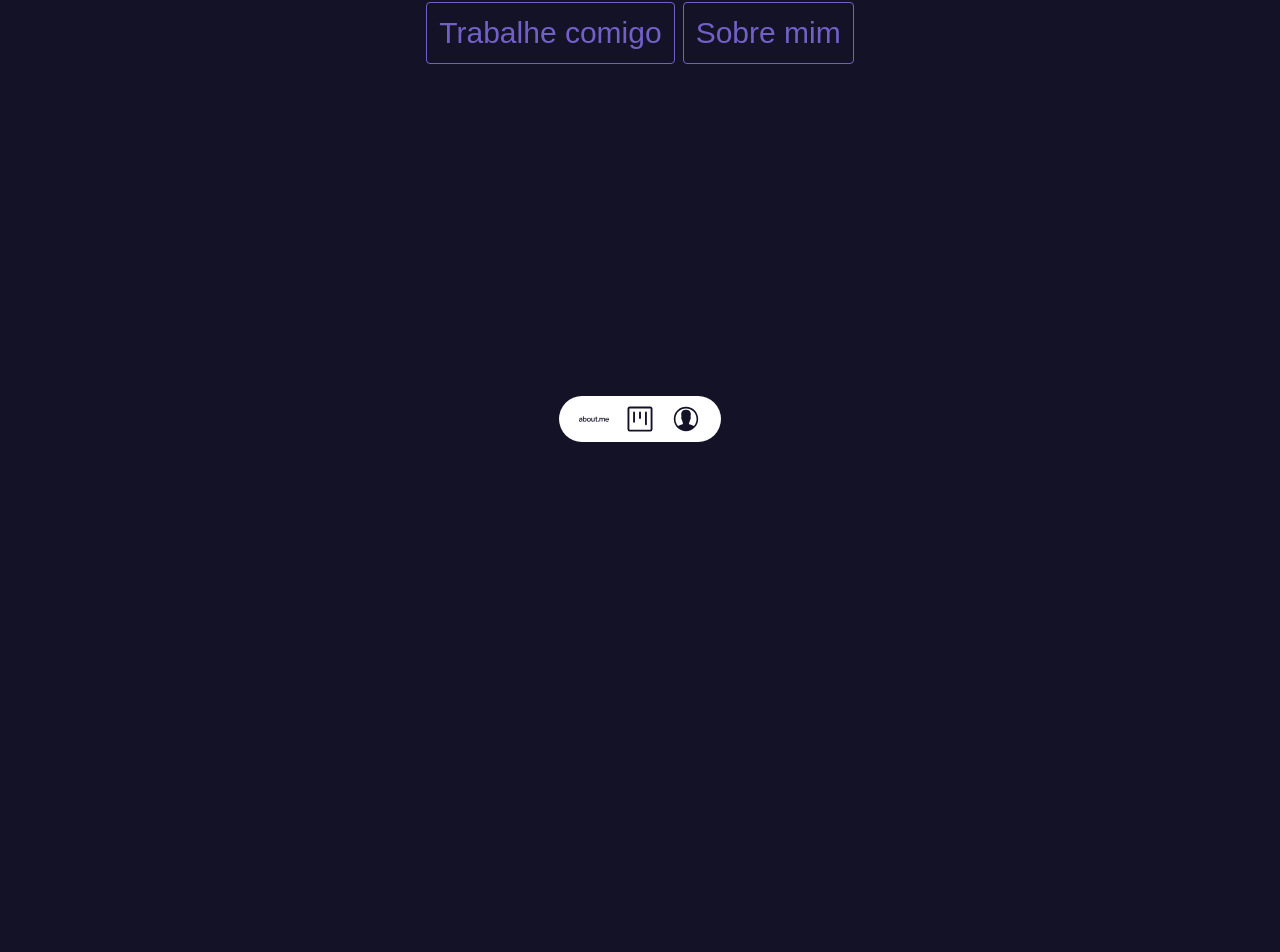
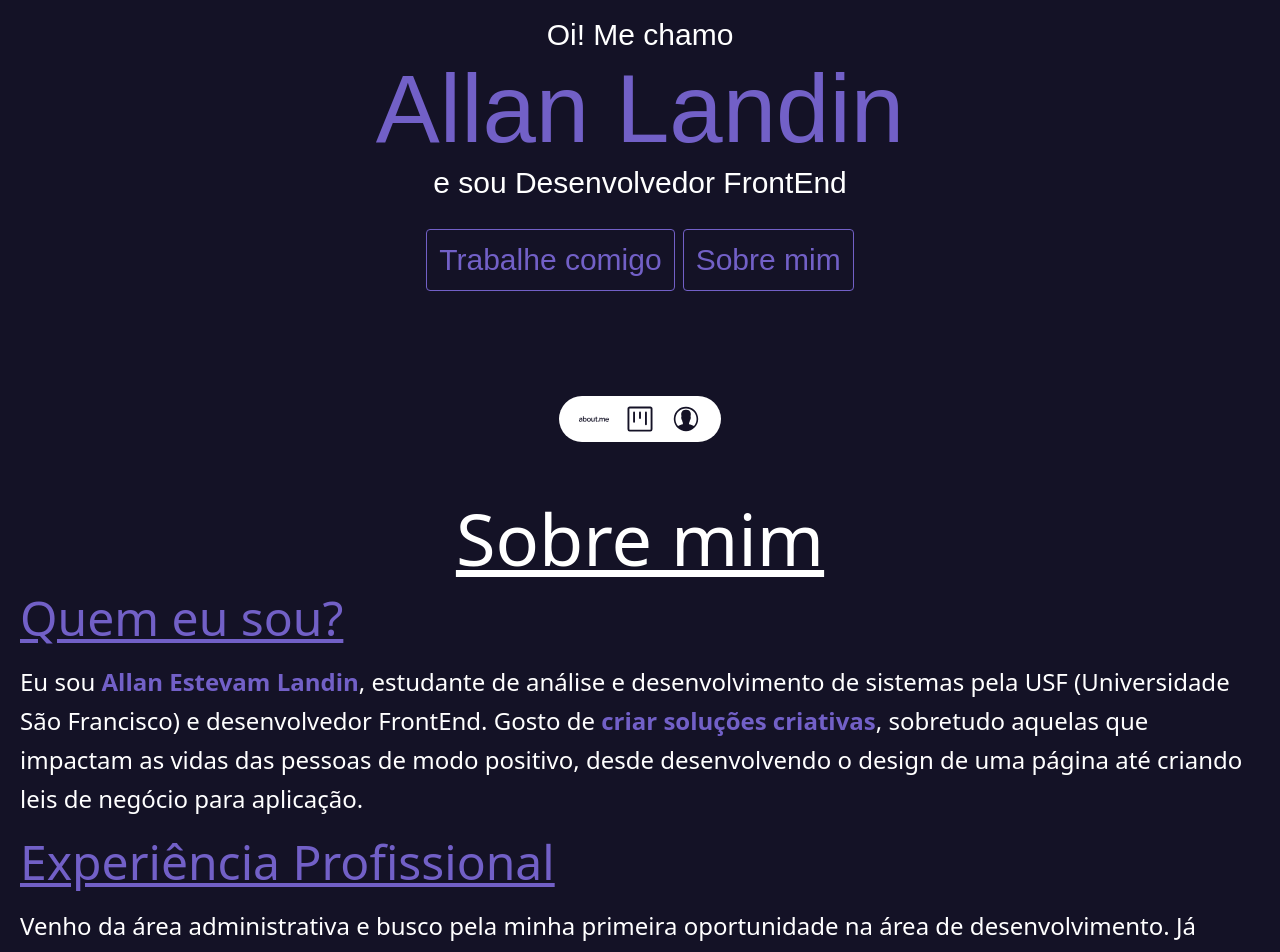
Before and after one commit to AllanLandin/Portfolio, a Next.js app: page / in a window 1280 px wide. Shown: the part 318-1270 px from the top of the page. Before the commit the page ends 800 px from the top, so only its background shows below. Built offline with nearby package versions, Linux system fonts and the light colour scheme.

Commit message:
Add about and change the height of the hero component

```diff
--- a/app/components/About.js
+++ b/app/components/About.js
@@ -1,3 +1,48 @@
+import { Fade, Zoom } from "react-awesome-reveal";
+
 export default function About() {
-  return <article></article>;
+  return (
+    <Zoom>
+      <article className="p-5 font-roboto leading-relaxed rounded text-2xl flex flex-col gap-5">
+        <h3 className="text-7xl text-center underline">Sobre mim</h3>
+        <section className="flex flex-col gap-5">
+          <p className="text-5xl text-emphasis underline">Quem eu sou?</p>
+          <p>
+            Eu sou{" "}
+            <span className="text-emphasis font-bold">
+              Allan Estevam Landin
+            </span>
+            , estudante de análise e desenvolvimento de sistemas pela USF
+            (Universidade São Francisco) e desenvolvedor FrontEnd. Gosto de{" "}
+            <span className="text-emphasis font-bold">
+              criar soluções criativas
+            </span>
+            , sobretudo aquelas que impactam as vidas das pessoas de modo
+            positivo, desde desenvolvendo o design de uma página até criando
+            leis de negócio para aplicação.
+          </p>
+        </section>
+        <section className="flex flex-col gap-5">
+          <p className="text-5xl text-emphasis underline">
+            Experiência Profissional
+          </p>
+          <p>
+            Venho da área administrativa e busco pela minha primeira
+            oportunidade na área de desenvolvimento. Já trabalhei em empresas
+            grandes e pequenas, possibilitando o aprendizado de como uma empresa
+            funciona. No mais, crio projetos pessoais para ganhar conhecimento e
+            experiência na área de TI.
+          </p>
+        </section>
+
+        <a
+          className="py-3 px-5 bg-emphasis rounded-full hover:bg-active transition flex items-center justify-center self-center"
+          href=""
+          download=""
+        >
+          Download CV
+        </a>
+      </article>
+    </Zoom>
+  );
 }
--- a/app/components/Hero.js
+++ b/app/components/Hero.js
@@ -4,8 +4,8 @@ import { Fade } from "react-awesome-reveal";
 export default function Hero() {
   return (
     <Fade delay={100} duration={1500} direction="down">
-      <article className="flex flex-col items-center gap-7 text-3xl my-9">
-        <div className=" text-center font-poppins flex flex-col gap-2">
+      <article className="flex flex-col items-center gap-7 text-3xl">
+        <div className="text-center font-poppins flex flex-col gap-2">
           <h1 className="">Oi! Me chamo</h1>
           <h1 className="text-8xl text-emphasis">Allan Landin</h1>
           <p className="text-secondary">e sou Desenvolvedor FrontEnd</p>
--- a/app/globals.css
+++ b/app/globals.css
@@ -6,10 +6,12 @@
   --color-primary: 255 255 255;
   --color-secondary: 22 22 23;
   --color-emphasis: 0 102 255;
+  --color-active: 2 151 225;
 }
 
 .dark {
   --color-primary: 20 18 38;
   --color-secondary: 255 255 255;
   --color-emphasis: 114 96 199;
+  --color-active: 88 46 196;
 }
--- a/app/layout.js
+++ b/app/layout.js
@@ -1,8 +1,8 @@
 import "./globals.css";
 
 export const metadata = {
-  title: "Create Next App",
-  description: "Generated by create next app",
+  title: "Allan Landin - Portfolio",
+  description: "Portfolio - Allan Estevam Landin - Desenvolvedor",
 };
 
 export default function RootLayout({ children }) {
--- a/app/page.js
+++ b/app/page.js
@@ -21,13 +21,18 @@ export default function Home() {
 
   return (
     <AppContextProvider>
-      <Header />
-
-      <main className="container mx-auto">
-        <SuspenseBar />
-        <Hero />
-        <About />
-      </main>
+      <div className="container h-screen mx-auto">
+        <div className="h-dvh">
+          <Header />
+          <div className="flex items-center justify-center h-full">
+            <Hero />
+          </div>
+        </div>
+        <div className="h-dvh">
+          <About />
+        </div>
+      </div>
+      <SuspenseBar />
     </AppContextProvider>
   );
 }
--- a/tailwind.config.js
+++ b/tailwind.config.js
@@ -18,6 +18,7 @@ module.exports = {
         primary: "rgb(var(--color-primary) / <alpha-value>)",
         secondary: "rgb(var(--color-secondary) / <alpha-value>)",
         emphasis: "rgb(var(--color-emphasis) / <alpha-value>)",
+        active: "rgb(var(--color-active) / <alpha-value>)",
       },
     },
   },
```
